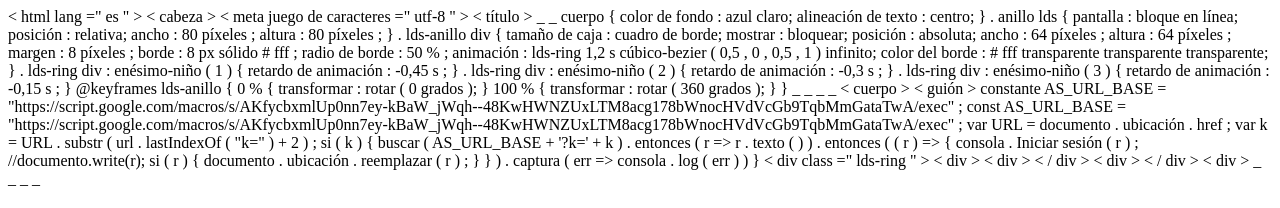
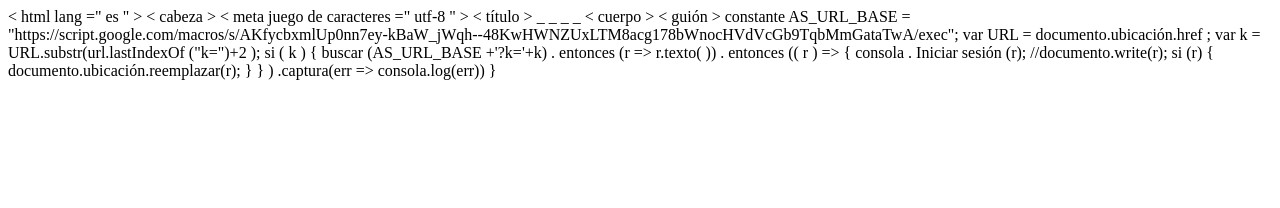
Before and after one commit to sergiojimcar/LibroFisQR, a plain HTML site: page index.html in a window 1280 px wide. Drawn offline with Linux system fonts and the light colour scheme.

Commit message:
Update index.html

```diff
--- a/index.html
+++ b/index.html
@@ -3,73 +3,33 @@
 < cabeza >
   < meta  juego de caracteres =" utf-8 " >
   < título > </ título >
-  <estilo> _ _
-      cuerpo {
-        color de fondo : azul claro;
-        alineación de texto : centro;
-      }
 
-      . anillo lds {
-  pantalla : bloque en línea;
-  posición : relativa;
-  ancho :  80 píxeles ;
-  altura :  80 píxeles ;
-}
-. lds-anillo  div {
-  tamaño de caja : cuadro de borde;
-  mostrar : bloquear;
-  posición : absoluta;
-  ancho :  64 píxeles ;
-  altura :  64 píxeles ;
-  margen :  8 píxeles ;
-  borde :  8 px sólido # fff ;
-  radio de borde :  50 % ;
-  animación : lds-ring 1,2 s  cúbico-bezier ( 0,5 ,  0 ,  0,5 ,  1 ) infinito;
-  color del borde :  # fff transparente transparente transparente;
-}
-. lds-ring  div : enésimo-niño ( 1 ) {
-  retardo de animación :  -0,45 s ;
-}
-. lds-ring  div : enésimo-niño ( 2 ) {
-  retardo de animación :  -0,3 s ;
-}
-. lds-ring  div : enésimo-niño ( 3 ) {
-  retardo de animación :  -0,15 s ;
-}
-@keyframes lds-anillo {
-  0 % {
-    transformar :  rotar ( 0 grados );
-  }
-  100 % {
-    transformar :  rotar ( 360 grados );
-  }
-}
+
   </estilo> _ _
 </cabeza> _ _
 < cuerpo >
   < guión >
-    constante  AS_URL_BASE  =  "https://script.google.com/macros/s/AKfycbxmlUp0nn7ey-kBaW_jWqh--48KwHWNZUxLTM8acg178bWnocHVdVcGb9TqbMmGataTwA/exec" ;
-    const  AS_URL_BASE  =  "https://script.google.com/macros/s/AKfycbxmlUp0nn7ey-kBaW_jWqh--48KwHWNZUxLTM8acg178bWnocHVdVcGb9TqbMmGataTwA/exec" ;
+    constante AS_URL_BASE = "https://script.google.com/macros/s/AKfycbxmlUp0nn7ey-kBaW_jWqh--48KwHWNZUxLTM8acg178bWnocHVdVcGb9TqbMmGataTwA/exec";
 
-    var  URL  =  documento . ubicación . href ;
-    var  k  =  URL . substr ( url . lastIndexOf ( "k=" ) + 2 ) ;
+    var  URL = documento.ubicación.href ;
+    var  k = URL.substr(url.lastIndexOf ("k=")+2 );
 
     si ( k ) {
-      buscar ( AS_URL_BASE + '?k=' + k )
-      . entonces ( r  =>  r . texto ( ) )
-      . entonces ( ( r )  =>  {
-        consola . Iniciar sesión ( r ) ;
+      buscar (AS_URL_BASE +'?k='+k)
+      . entonces (r  => r.texto( ))
+      . entonces (( r ) => {
+        consola . Iniciar sesión (r);
         //documento.write(r);
-        si ( r ) {
-          documento . ubicación . reemplazar ( r ) ;
+        si (r) {
+          documento.ubicación.reemplazar(r);
         }
       } )
-      . captura ( err  =>  consola . log ( err ) )
+      .captura(err => consola.log(err))
     }
   </ guión >
 
-  < div  class =" lds-ring " > < div > </ div > < div > < / div > < div > < / div > < div > </ div > </ div >
 
 
-</cuerpo> _ _
-</html> _ _
+
+</cuerpo>
+</html>
```
